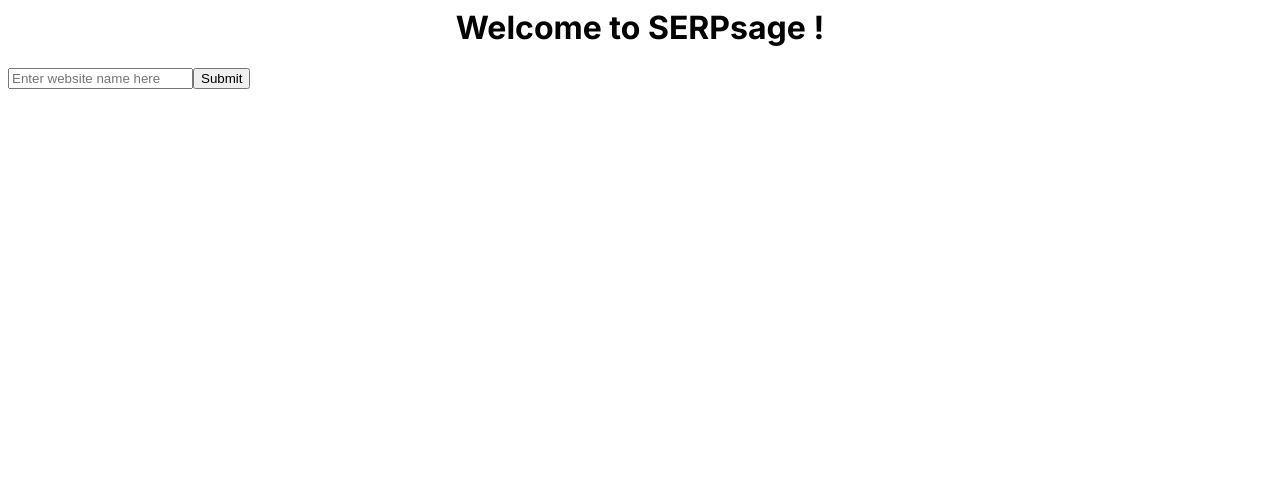
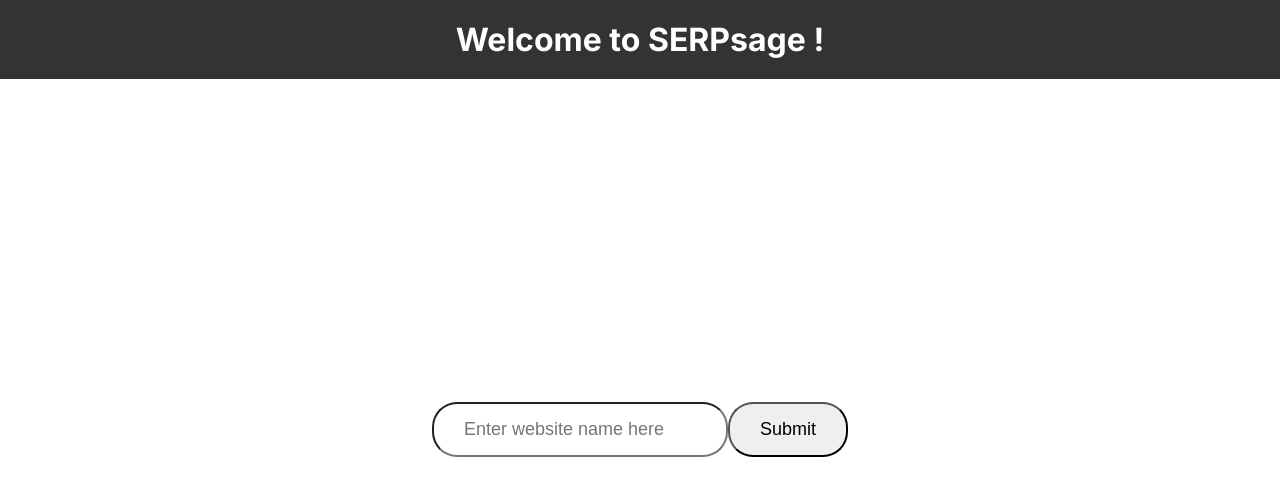
Before and after one commit to sarfarazsiddiquii/SERPsage, a Next.js app in the folder frontend/: page / in a window 1280 px wide. Shown: the top 496 px of the page. Built offline with nearby package versions, Linux system fonts and the light colour scheme.

Commit message:
added styles and sepration of concerns

```diff
--- a/frontend/app/globals.css
+++ b/frontend/app/globals.css
@@ -1,13 +1,55 @@
-h1 {
-  text-align: center;
-  margin-bottom: 20px;
-  margin-top: 0; /* Add this line to move the title to the top */
+/* Resetting margins and padding */
+body, h1 {
+  margin: 0;
+  padding: 0;
 }
 
+/* Centering the form container */
+.form-container {
+  display: flex;
+  flex-direction: column;
+  align-items: center;
+  justify-content: center;
+  height: calc(100vh - 100px); /* Adjust as needed, considering header height */
+}
+
+/* Styling the header */
+.header {
+  background-color: #333; /* Dark color for header background */
+  color: #fff; /* White color for text */
+  text-align: center; /* Center align text */
+  padding: 20px 0; /* Add padding for better spacing */
+}
+
+/* Styling the h1 */
+.header h1 {
+  margin: 0; /* Remove default margin */
+}
+
+/* Styling the form input and button */
+.form-container input[type="text"],
+.form-container button[type="submit"] {
+  margin: 10px 0; /* Add some spacing */
+  border-radius: 25px; /* Add rounded corners */
+  padding: 15px 30px; /* Increase padding for larger size */
+  font-size: 18px; /* Increase font size */
+}
+
+/* Styling the output container */
 .output-container {
-  max-width: 600px; /* Adjust according to your design */
-  margin: 20px auto; /* Center the container */
-  padding: 10px;
-  border: 1px solid #ccc;
-  border-radius: 6px;
+  margin-top: 20px; /* Add margin from the form */
 }
+
+/* Styling the learn more button */
+.learn-more-button {
+  margin-top: 10px; /* Add margin for better spacing */
+  background-color: #007bff; /* Blue color for button */
+  color: #fff; /* White color for text */
+  border: none; /* Remove default button border */
+  padding: 10px 20px; /* Add padding for better size */
+  cursor: pointer; /* Show pointer cursor on hover */
+}
+
+.learn-more-button:hover {
+  background-color: #0056b3; /* Darker blue color on hover */
+}
--- a/frontend/app/page.tsx
+++ b/frontend/app/page.tsx
@@ -3,7 +3,7 @@
 
 export default function Home() {
   const [inputText, setInputText] = useState('');
-  const [apiData, setApiData] = useState<string>('');
+  const [apiData, setApiData] = useState('');
   const [submitted, setSubmitted] = useState(false);
 
   const handleInputChange = (event: React.ChangeEvent<HTMLInputElement>) => {
@@ -35,7 +35,10 @@
 
   return (
     <div>
+      <div className="header">
         <h1>Welcome to SERPsage !</h1>
+      </div>
+      <div className="form-container">
         <form onSubmit={handleSubmit}>
           <input
             type="text"
@@ -46,12 +49,13 @@
           <button type="submit">Submit</button>
         </form>
         {submitted && apiData && (
-        <div className="output-container"> {}
+          <div className="output-container">
             <h2>The website has content around these titles</h2>
             <pre>{apiData}</pre>
-          <button className="learn-more-button">Button that will do something</button>
+            <button className="learn-more-button">Analyse</button>
           </div>
         )}
       </div>
+    </div>
   );
 }
```
Also changed, not shown: 1 other file (tests, documents, lock files or other folders). Lines whose indentation alone changed are shown as unchanged.
